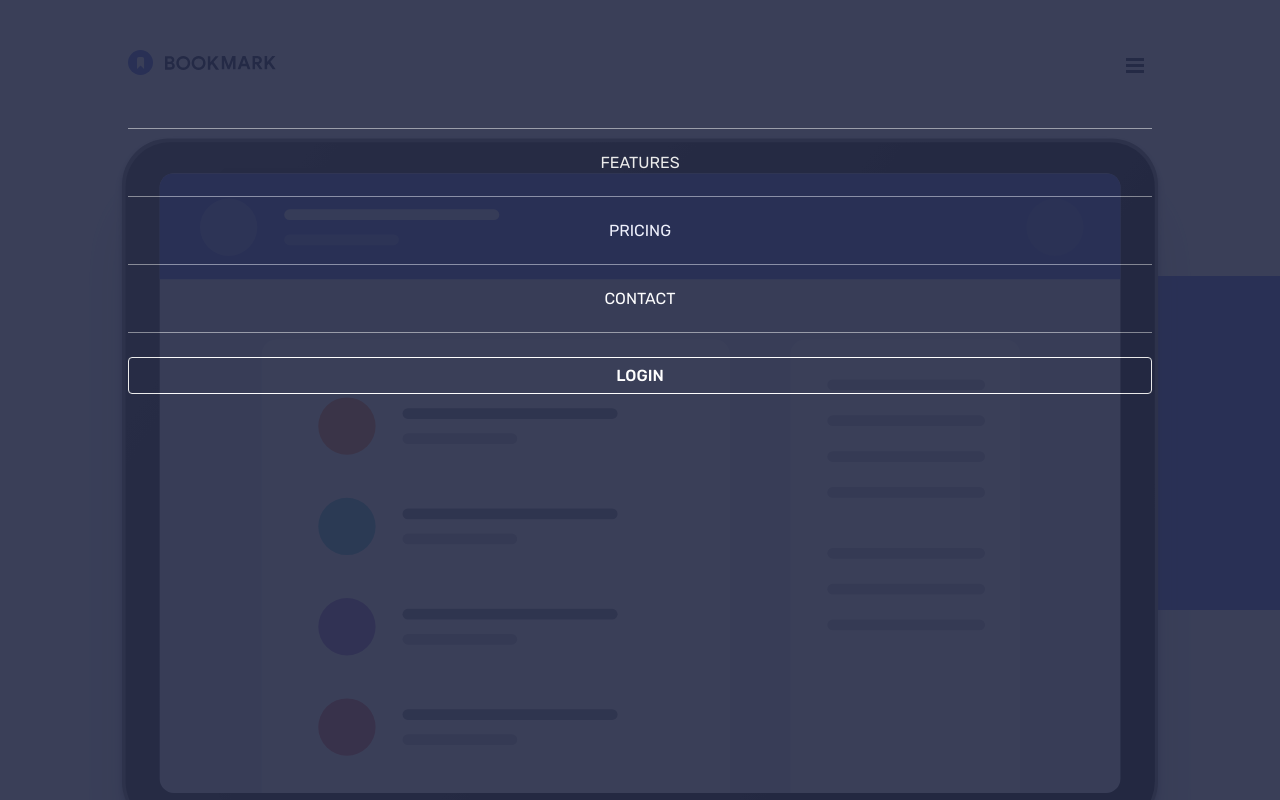
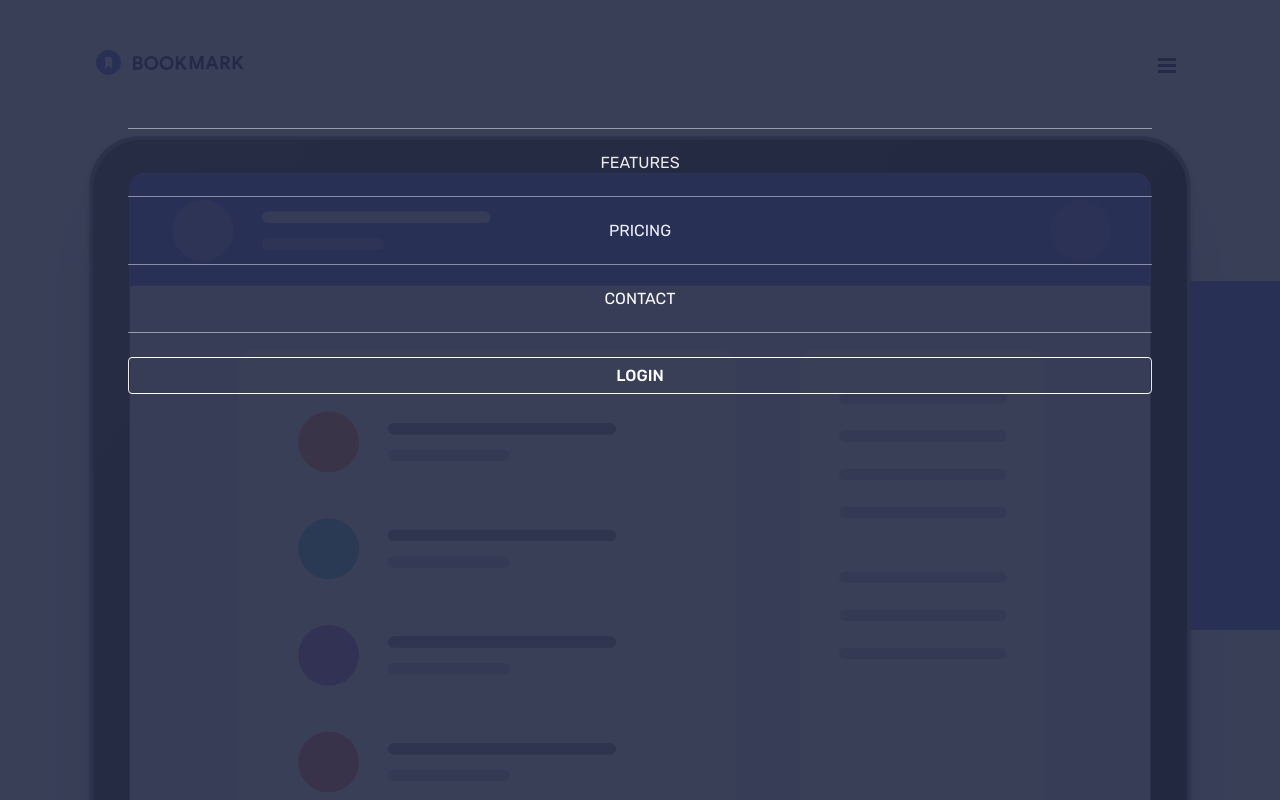
Before and after one commit to HIIfeanyichukwu/bookmark-landing-page, a React (Vite) app: page / in a window 1280 px wide. Shown: the top 800 px of the page. Built offline with nearby package versions, Linux system fonts and the light colour scheme.

Commit message:
changed .container inline-size to 85%

```diff
--- a/src/App.css
+++ b/src/App.css
@@ -6,7 +6,7 @@
 }
 
 .container {
-  inline-size: 80%;
+  inline-size: 85%;
   margin: 0 auto;
 }
 
```
